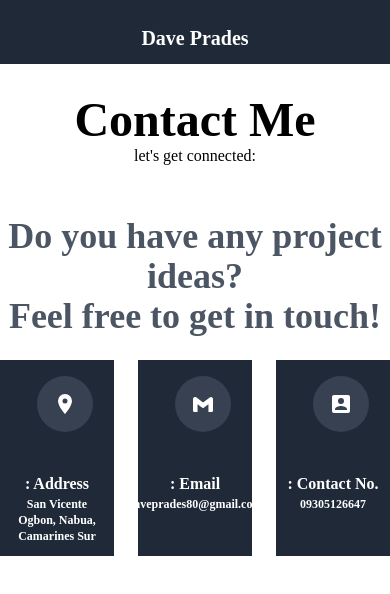
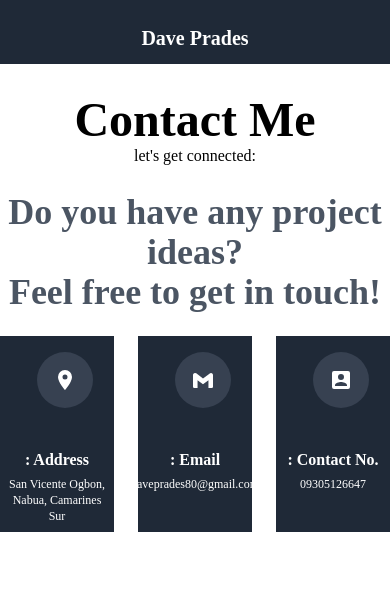
Before and after one commit to Wazeeexx/pradesportfolio, a Nuxt app: page /contact in a window 390 px wide. Shown: the top 594 px of the page. Built offline with nearby package versions, Linux system fonts and the light colour scheme.

Commit message:
make it mobile responsive

```diff
--- a/pages/contact.vue
+++ b/pages/contact.vue
@@ -17,7 +17,7 @@
       <section id="contact" class="py-24 w-screen h-screen ">
         <h1 class="text-5xl font-bold text-center" style="font-family: 'Poppins';">Contact Me</h1>
         <p class="flex justify-center" style="font-family: 'Poppins';">let's get connected:</p>
-        <h2 class="text-4xl font-bold text-center mt-12 text-gray-600 sm:flex sm:justify-center" style="font-family: 'Poppins';">
+        <h2 class="text-4xl font-bold text-center mt-6 text-gray-600 sm:flex sm:justify-center" style="font-family: 'Poppins';">
         Do you have any project ideas?<br> Feel free to get in touch!</h2>
         <div class="flex justify-center items-center">
         <!-- <img class="mt-12 mr-18 h-44 w-48 rounded-full shadow-md" src="@/assets/img/dave.png" alt=""> -->
@@ -31,10 +31,10 @@
               </div>
             </a>
             <div class="flex flex-col justify-center text-center sm:text-left p-2">
-              <span class="text-white font-semibold mb-1 sm:mb-2 mt-4" style="font-family: 'Poppins';">: Address
-                <h1 class="text-xs">San Vicente Ogbon, Nabua, Camarines Sur</h1>
-              </span>
+              <span class="text-white font-semibold mb-1 sm:mb-2 mt-4" style="font-family: 'Poppins';">: Address</span>
+              <h1 class="text-xs sm:text-sm text-white" style="font-family: 'Poppins';">San Vicente Ogbon, Nabua, Camarines Sur</h1>
             </div>
+
           </div>
 
           <div class="flex flex-col sm:flex-row w-full sm:w-80 bg-gray-800 sm:py-4 items-center sm:items-start">
@@ -46,10 +46,10 @@
               </div>
             </a>
             <div class="flex flex-col justify-center text-center sm:text-left p-2">
-              <span class="text-white font-semibold mb-1 sm:mb-2 mt-4" style="font-family: 'Poppins';">: Email
-                <h1 class="text-xs">daveprades80@gmail.com</h1>
-              </span>
+              <span class="text-white font-semibold mb-1 sm:mb-2 mt-4" style="font-family: 'Poppins';">: Email</span>
+              <h1 class="text-xs sm:text-sm text-white" style="font-family: 'Poppins';">daveprades80@gmail.com</h1>
             </div>
+
           </div>
 
           <div class="flex flex-col sm:flex-row w-full sm:w-80 bg-gray-800 sm:py-4 items-center sm:items-start">
@@ -61,9 +61,8 @@
               </div>
             </a>
             <div class="flex flex-col justify-center text-center sm:text-left p-2">
-              <span class="text-white font-semibold mb-1 sm:mb-2 mt-4" style="font-family: 'Poppins';">: Contact No.
-                <h1 class="text-xs">09305126647</h1>
-              </span>
+              <span class="text-white font-semibold mb-1 sm:mb-2 mt-4" style="font-family: 'Poppins';">: Contact No.</span>
+              <h1 class="text-xs sm:text-sm text-white" style="font-family: 'Poppins';">09305126647</h1>
             </div>
           </div>
         </div>
```
